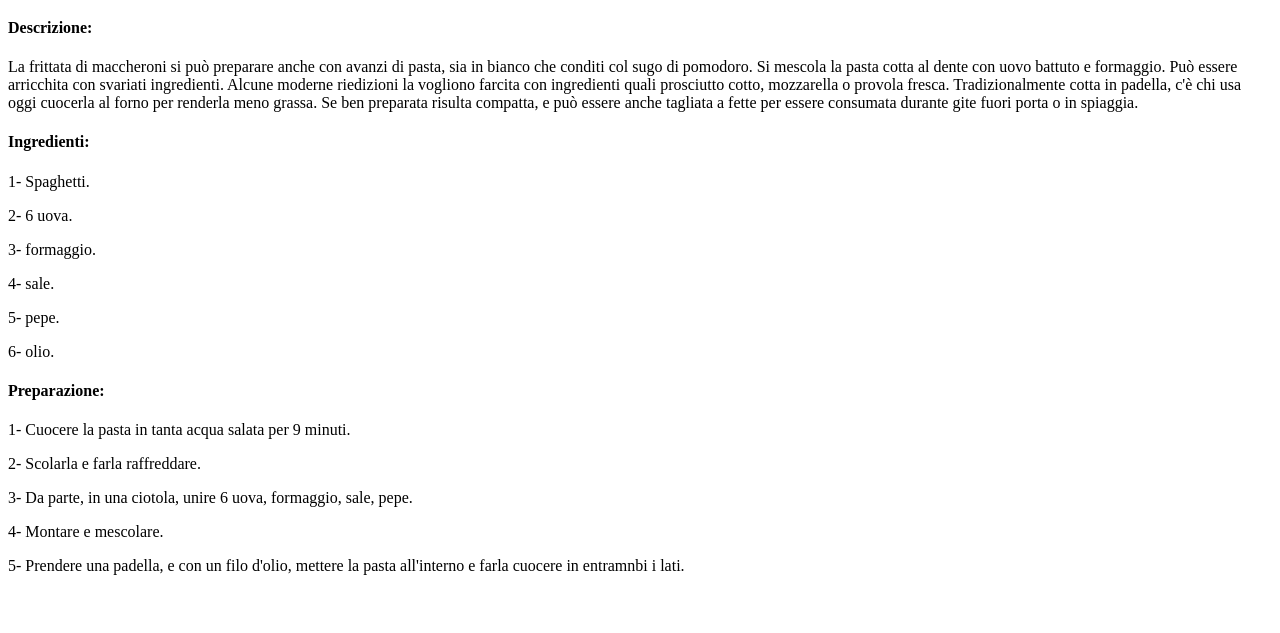
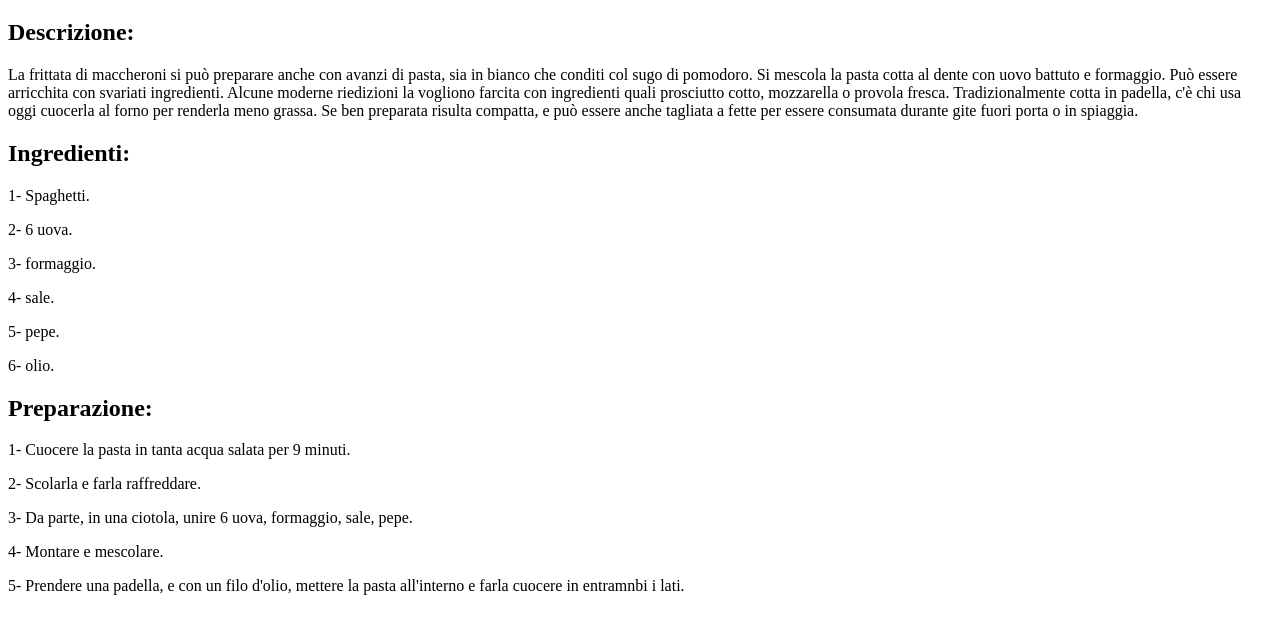
Before and after one commit to tonyiovino/MyWebSite, a plain HTML site: page ricetta.html in a window 1280 px wide. Shown: the part 61-694 px from the top of the page. Drawn offline with Linux system fonts and the light colour scheme.

Commit message:
Ricette Della Nonna

```diff
--- a/ricetta.html
+++ b/ricetta.html
@@ -10,10 +10,10 @@
 	<body>
 		<h1>La Frittata Di Maccheroni</h1>
 
-		<p><h4>Descrizione:</h4></p>
+		<h2>Descrizione:</h2>
 			<p>La frittata di maccheroni si può preparare anche con avanzi di pasta, sia in bianco che conditi col sugo di pomodoro. Si mescola la pasta cotta al dente con uovo battuto e formaggio. Può essere arricchita con svariati ingredienti. Alcune moderne riedizioni la vogliono farcita con ingredienti quali prosciutto cotto, mozzarella o provola fresca. Tradizionalmente cotta in padella, c'è chi usa oggi cuocerla al forno per renderla meno grassa. Se ben preparata risulta compatta, e può essere anche tagliata a fette per essere consumata durante gite fuori porta o in spiaggia.</p>
 
-		<p><h4>Ingredienti:</h4></p>
+		<h2>Ingredienti:</h2>
 			<p>1- Spaghetti.</p>
 			<p>2- 6 uova.</p>
 			<p>3- formaggio.</p>
@@ -21,7 +21,7 @@
 			<p>5- pepe.</p>
 			<p>6- olio.</p>
 
-		<p><h4>Preparazione:</h4></p>
+		<h2>Preparazione:</h2>
 			<p>1- Cuocere la pasta in tanta acqua salata per 9 minuti.</p>
 			<p>2- Scolarla e farla raffreddare.</p>
 			<p>3- Da parte, in una ciotola, unire 6 uova, formaggio, sale, pepe.</p>
```
